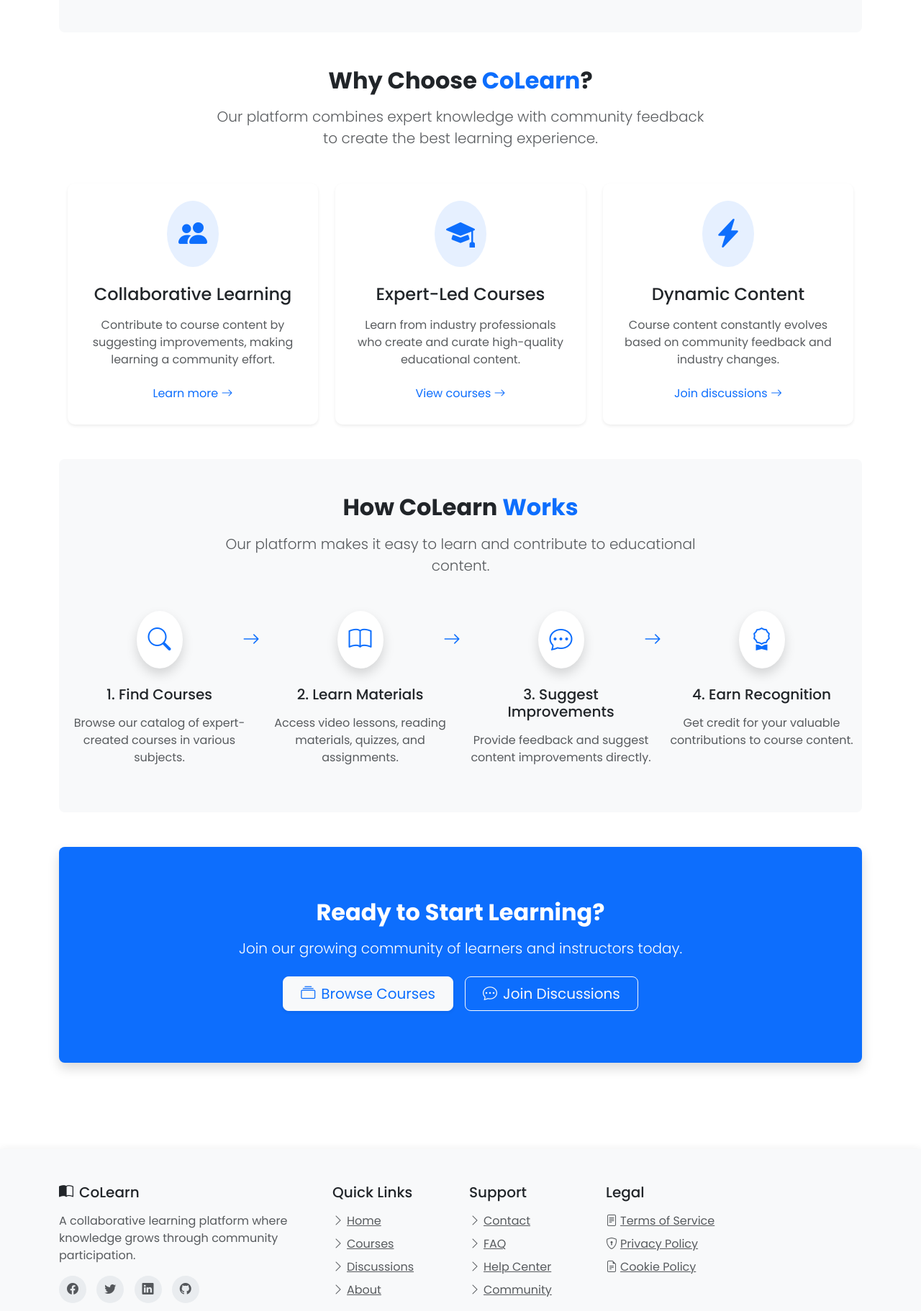
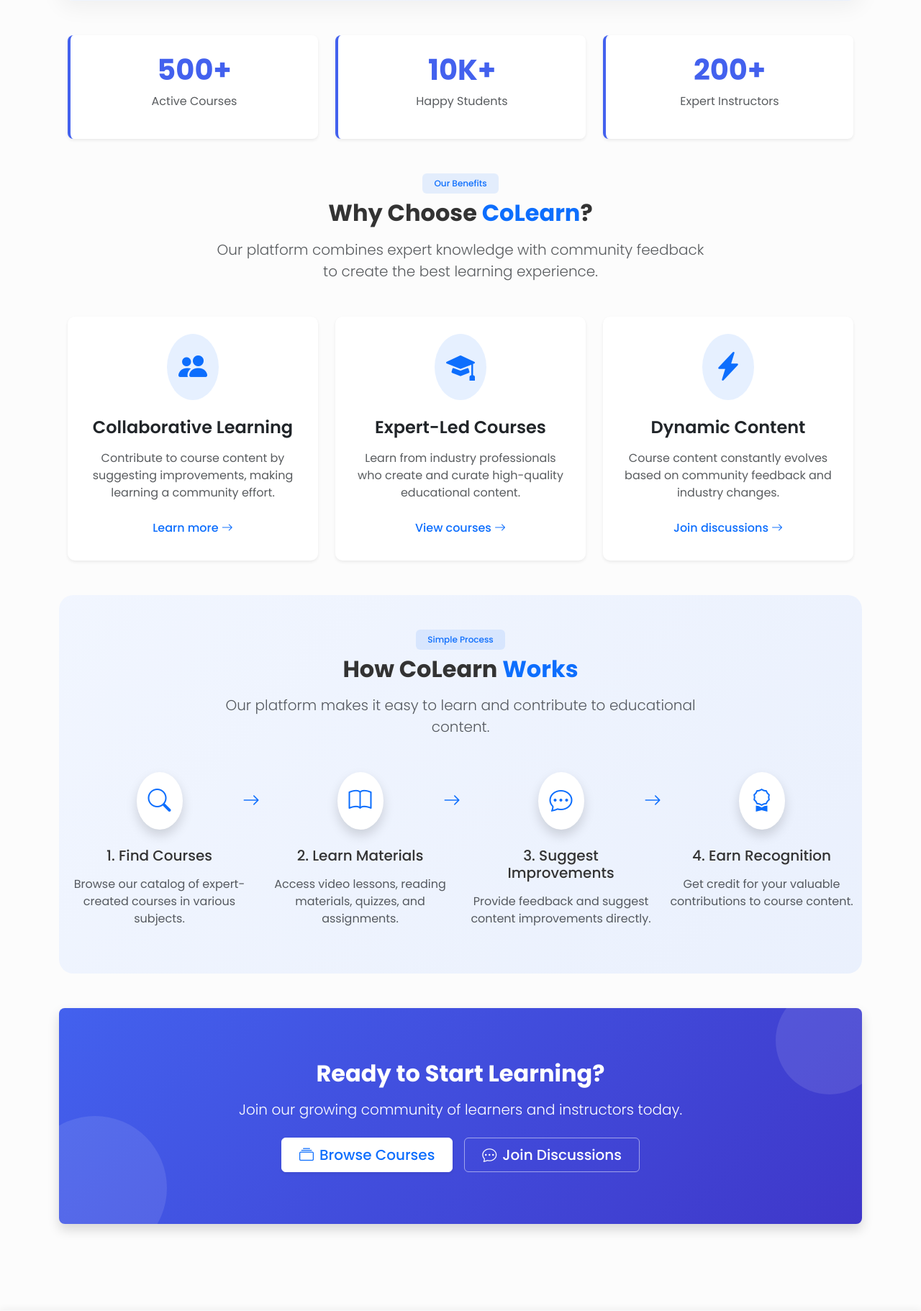
Before and after one commit to dehongi/colearn, a Django app: page / in a window 1280 px wide. Shown: the part 539-2361 px from the top of the page at 72% size. Run offline with Django 5.2, Linux system fonts and the light colour scheme; the visitor is signed in with stand-in values (Sample User, id 1).

Commit message:
styles updated

```diff
--- a/templates/base.html
+++ b/templates/base.html
@@ -1,3 +1,4 @@
+{% load static %}
 {% load i18n %}
 <!DOCTYPE html>
 <html lang="en">
@@ -12,6 +13,9 @@
     <link rel="shortcut icon" href="/static/pwa/favicon.ico" />
     <link rel="apple-touch-icon" sizes="180x180" href="/static/pwa/apple-touch-icon.png" />
     <meta name="apple-mobile-web-app-title" content="CoLearn" />
+    <meta name="apple-mobile-web-app-capable" content="yes" />
+    <meta name="apple-mobile-web-app-status-bar-style" content="default" />
+    <meta name="theme-color" content="#4361ee" />
     <link rel="manifest" href="/static/pwa/site.webmanifest" />
     <!-- End PWA -->
 
@@ -24,103 +28,13 @@
     <link rel="preconnect" href="https://fonts.gstatic.com" crossorigin>
     <link href="https://fonts.googleapis.com/css2?family=Poppins:wght@300;400;500;600;700&display=swap" rel="stylesheet">
     <!-- Custom CSS -->
-    <style>
-        :root {
-            --primary-color: #4361ee;
-            --secondary-color: #3f37c9;
-            --accent-color: #4cc9f0;
-            --light-color: #f8f9fa;
-            --dark-color: #212529;
-        }
+    <link rel="stylesheet" href="{% static 'css/styles.css' %}">
 
-        body {
-            font-family: 'Poppins', sans-serif;
-            min-height: 100vh;
-            display: flex;
-            flex-direction: column;
-        }
-
-        main {
-            flex: 1 0 auto;
-        }
-
-        .navbar-brand {
-            font-weight: 700;
-            letter-spacing: 0.5px;
-        }
-
-        .navbar {
-            box-shadow: 0 2px 10px rgba(0,0,0,0.1);
-        }
-
-        .nav-link {
-            font-weight: 500;
-            transition: all 0.3s ease;
-        }
-
-        .nav-link:hover {
-            transform: translateY(-2px);
-        }
-
-        .btn-primary {
-            background-color: var(--primary-color);
-            border-color: var(--primary-color);
-        }
-
-        .btn-primary:hover {
-            background-color: var(--secondary-color);
-            border-color: var(--secondary-color);
-        }
-
-        .card {
-            border-radius: 10px;
-            border: none;
-            box-shadow: 0 5px 15px rgba(0,0,0,0.05);
-            transition: transform 0.3s ease, box-shadow 0.3s ease;
-        }
-
-        .card:hover {
-            transform: translateY(-5px);
-            box-shadow: 0 10px 25px rgba(0,0,0,0.1);
-        }
-
-        .footer {
-            background-color: #f8f9fa;
-            box-shadow: 0 -2px 10px rgba(0,0,0,0.05);
-        }
-
-        .footer a {
-            color: #6c757d;
-            transition: color 0.3s ease;
-        }
-
-        .footer a:hover {
-            color: var(--primary-color);
-            text-decoration: none;
-        }
-
-        .social-icons a {
-            display: inline-flex;
-            align-items: center;
-            justify-content: center;
-            width: 38px;
-            height: 38px;
-            border-radius: 50%;
-            background-color: #e9ecef;
-            margin-right: 10px;
-            transition: all 0.3s ease;
-        }
-
-        .social-icons a:hover {
-            background-color: var(--primary-color);
-            color: white !important;
-        }
-    </style>
     {% block extra_css %}{% endblock %}
 </head>
 <body>
     <!-- Navigation -->
-    <nav class="navbar navbar-expand-lg navbar-dark" style="background-color: var(--primary-color);">
+    <nav class="navbar navbar-expand-lg navbar-dark sticky-top" style="background-color: var(--primary-color);">
         <div class="container">
             <a class="navbar-brand" href="{% url 'website:home' %}">
                 <i class="bi bi-book-half me-2"></i>CoLearn
@@ -179,13 +93,13 @@
                             </ul>
                         </li>
                     {% else %}
-                        <li class="nav-item">
-                            <a class="nav-link btn btn-outline-light btn-sm me-2 px-3" href="{% url 'accounts:login' %}">
+                        <li class="nav-item me-2">
+                            <a class="nav-link btn btn-outline-light btn-sm px-3" href="{% url 'accounts:login' %}">
                                 <i class="bi bi-box-arrow-in-right me-1"></i>Login
                             </a>
                         </li>
                         <li class="nav-item">
-                            <a class="nav-link btn btn-light btn-sm text-primary px-3" href="{% url 'accounts:register' %}">
+                            <a class="btn btn-light btn-sm text-primary px-3" href="{% url 'accounts:register' %}">
                                 <i class="bi bi-person-plus me-1"></i>Register
                             </a>
                         </li>
@@ -263,6 +177,20 @@
 
     <!-- Bootstrap JS -->
     <script src="https://cdn.jsdelivr.net/npm/bootstrap@5.3.0/dist/js/bootstrap.bundle.min.js"></script>
+
+    <!-- PWA Registration -->
+    <script>
+        if ('serviceWorker' in navigator) {
+            window.addEventListener('load', function() {
+                navigator.serviceWorker.register('/static/sw.js').then(function(registration) {
+                    console.log('ServiceWorker registration successful with scope: ', registration.scope);
+                }, function(err) {
+                    console.log('ServiceWorker registration failed: ', err);
+                });
+            });
+        }
+    </script>
+
     {% block extra_js %}{% endblock %}
 </body>
 </html>
--- a/templates/website/home.html
+++ b/templates/website/home.html
@@ -1,17 +1,24 @@
 {% extends 'base.html' %}
+{% load static %}
 
 {% block title %}Home - CoLearn{% endblock %}
 
+{% block extra_css %}
+{{ block.super }}
+<link rel="stylesheet" href="{% static 'website/css/home.css' %}">
+{% endblock %}
+
 {% block content %}
 <!-- Hero Section -->
-<section class="py-5 bg-light rounded-3 mb-5">
-    <div class="row py-lg-5">
-        <div class="col-lg-6 col-md-8 mx-auto text-center">
-            <h1 class="fw-bold mb-4">Learn Together, <span class="text-primary">Grow Together</span></h1>
+<section class="hero-section py-5 mb-5">
+    <div class="container">
+        <div class="row align-items-center">
+            <div class="col-lg-6 mb-5 mb-lg-0">
+                <h1 class="display-4 fw-bold mb-4 text-gradient">Learn Together, <br><span class="text-primary">Grow Together</span></h1>
                 <p class="lead mb-4">CoLearn is a collaborative platform where experts create courses and learners help improve them. Join our community to share knowledge and learn from others.</p>
-            <div class="d-flex justify-content-center gap-3">
+                <div class="d-flex flex-wrap gap-3">
                     {% if user.is_authenticated %}
-                    <a href="{% url 'courses:course_list' %}" class="btn btn-primary btn-lg px-4 shadow-sm">
+                        <a href="{% url 'courses:course_list' %}" class="btn btn-primary btn-lg px-4 shadow">
                             <i class="bi bi-collection me-2"></i>Browse Courses
                         </a>
                         {% if user.is_instructor %}
@@ -20,7 +27,7 @@
                             </a>
                         {% endif %}
                     {% else %}
-                    <a href="{% url 'accounts:register' %}" class="btn btn-primary btn-lg px-4 shadow-sm">
+                        <a href="{% url 'accounts:register' %}" class="btn btn-primary btn-lg px-4 shadow pulse-animation">
                             <i class="bi bi-person-plus me-2"></i>Get Started
                         </a>
                         <a href="{% url 'accounts:login' %}" class="btn btn-outline-primary btn-lg px-4">
@@ -29,22 +36,51 @@
                     {% endif %}
                 </div>
             </div>
+            <div class="col-lg-6 text-center">
+                <img src="{% static 'website/images/hero-illustration.svg' %}" alt="Learning together" class="img-fluid hero-image" onerror="this.onerror=null; this.src='https://via.placeholder.com/600x400?text=CoLearn'; this.classList.add('placeholder-fallback');">
+            </div>
+        </div>
+    </div>
+</section>
+
+<!-- Stats Section -->
+<section class="container mb-5">
+    <div class="row g-4 text-center">
+        <div class="col-md-4">
+            <div class="stats-card shadow-sm p-4 rounded-3 h-100">
+                <h3 class="counter-value fw-bold">500+</h3>
+                <p class="text-muted">Active Courses</p>
+            </div>
+        </div>
+        <div class="col-md-4">
+            <div class="stats-card shadow-sm p-4 rounded-3 h-100">
+                <h3 class="counter-value fw-bold">10K+</h3>
+                <p class="text-muted">Happy Students</p>
+            </div>
+        </div>
+        <div class="col-md-4">
+            <div class="stats-card shadow-sm p-4 rounded-3 h-100">
+                <h3 class="counter-value fw-bold">200+</h3>
+                <p class="text-muted">Expert Instructors</p>
+            </div>
+        </div>
     </div>
 </section>
 
 <!-- Features Section -->
 <div class="container mb-5">
     <div class="text-center mb-5">
+        <span class="badge bg-primary bg-opacity-10 text-primary px-3 py-2 mb-2">Our Benefits</span>
         <h2 class="fw-bold mb-3">Why Choose <span class="text-primary">CoLearn</span>?</h2>
         <p class="lead text-muted mx-auto" style="max-width: 700px;">Our platform combines expert knowledge with community feedback to create the best learning experience.</p>
     </div>
 
     <div class="row g-4">
         <div class="col-lg-4 col-md-6">
-            <div class="card h-100 border-0 shadow-sm">
+            <div class="card h-100 border-0 shadow-sm feature-card">
                 <div class="card-body text-center p-4">
                     <div class="mb-4">
-                        <span class="d-inline-block bg-primary bg-opacity-10 text-primary p-3 rounded-circle">
+                        <span class="d-inline-block bg-primary bg-opacity-10 text-primary p-3 rounded-circle feature-icon">
                             <i class="bi bi-people-fill" style="font-size: 2.5rem;"></i>
                         </span>
                     </div>
@@ -55,10 +91,10 @@
             </div>
         </div>
         <div class="col-lg-4 col-md-6">
-            <div class="card h-100 border-0 shadow-sm">
+            <div class="card h-100 border-0 shadow-sm feature-card">
                 <div class="card-body text-center p-4">
                     <div class="mb-4">
-                        <span class="d-inline-block bg-primary bg-opacity-10 text-primary p-3 rounded-circle">
+                        <span class="d-inline-block bg-primary bg-opacity-10 text-primary p-3 rounded-circle feature-icon">
                             <i class="bi bi-mortarboard-fill" style="font-size: 2.5rem;"></i>
                         </span>
                     </div>
@@ -68,11 +104,11 @@
                 </div>
             </div>
         </div>
-        <div class="col-lg-4 col-md-6">
-            <div class="card h-100 border-0 shadow-sm">
+        <div class="col-lg-4 col-md-6 mx-auto">
+            <div class="card h-100 border-0 shadow-sm feature-card">
                 <div class="card-body text-center p-4">
                     <div class="mb-4">
-                        <span class="d-inline-block bg-primary bg-opacity-10 text-primary p-3 rounded-circle">
+                        <span class="d-inline-block bg-primary bg-opacity-10 text-primary p-3 rounded-circle feature-icon">
                             <i class="bi bi-lightning-charge-fill" style="font-size: 2.5rem;"></i>
                         </span>
                     </div>
@@ -86,18 +122,19 @@
 </div>
 
 <!-- How It Works Section -->
-<section class="bg-light py-5 my-5 rounded-3">
+<section class="how-it-works py-5 my-5">
     <div class="container">
         <div class="text-center mb-5">
+            <span class="badge bg-primary bg-opacity-10 text-primary px-3 py-2 mb-2">Simple Process</span>
             <h2 class="fw-bold mb-3">How CoLearn <span class="text-primary">Works</span></h2>
             <p class="lead text-muted mx-auto" style="max-width: 700px;">Our platform makes it easy to learn and contribute to educational content.</p>
         </div>
 
         <div class="row g-4">
             <div class="col-md-6 col-lg-3">
-                <div class="text-center">
+                <div class="text-center steps-card">
                     <div class="position-relative mb-4">
-                        <div class="bg-white rounded-circle d-inline-block p-3 shadow">
+                        <div class="bg-white rounded-circle d-inline-block p-3 shadow steps-icon">
                             <i class="bi bi-search text-primary" style="font-size: 2rem;"></i>
                         </div>
                         <div class="position-absolute top-50 start-100 translate-middle d-none d-lg-block">
@@ -109,9 +146,9 @@
                 </div>
             </div>
             <div class="col-md-6 col-lg-3">
-                <div class="text-center">
+                <div class="text-center steps-card">
                     <div class="position-relative mb-4">
-                        <div class="bg-white rounded-circle d-inline-block p-3 shadow">
+                        <div class="bg-white rounded-circle d-inline-block p-3 shadow steps-icon">
                             <i class="bi bi-book text-primary" style="font-size: 2rem;"></i>
                         </div>
                         <div class="position-absolute top-50 start-100 translate-middle d-none d-lg-block">
@@ -123,9 +160,9 @@
                 </div>
             </div>
             <div class="col-md-6 col-lg-3">
-                <div class="text-center">
+                <div class="text-center steps-card">
                     <div class="position-relative mb-4">
-                        <div class="bg-white rounded-circle d-inline-block p-3 shadow">
+                        <div class="bg-white rounded-circle d-inline-block p-3 shadow steps-icon">
                             <i class="bi bi-chat-dots text-primary" style="font-size: 2rem;"></i>
                         </div>
                         <div class="position-absolute top-50 start-100 translate-middle d-none d-lg-block">
@@ -137,9 +174,9 @@
                 </div>
             </div>
             <div class="col-md-6 col-lg-3">
-                <div class="text-center">
+                <div class="text-center steps-card">
                     <div class="position-relative mb-4">
-                        <div class="bg-white rounded-circle d-inline-block p-3 shadow">
+                        <div class="bg-white rounded-circle d-inline-block p-3 shadow steps-icon">
                             <i class="bi bi-award text-primary" style="font-size: 2rem;"></i>
                         </div>
                     </div>
@@ -152,11 +189,11 @@
 </section>
 
 <!-- Call to Action -->
-<section class="py-5 mb-5 bg-primary text-white rounded-3 shadow">
+<section class="py-5 mb-5 text-white rounded-3 shadow cta-section">
     <div class="container text-center py-4">
         <h2 class="fw-bold mb-3">Ready to Start Learning?</h2>
         <p class="lead mb-4">Join our growing community of learners and instructors today.</p>
-        <div class="d-flex justify-content-center gap-3">
+        <div class="d-flex flex-wrap justify-content-center gap-3">
             {% if not user.is_authenticated %}
                 <a href="{% url 'accounts:register' %}" class="btn btn-light btn-lg px-4 text-primary shadow-sm">
                     <i class="bi bi-person-plus me-2"></i>Create Free Account
--- /dev/null
+++ b/website/static/css/styles.css
@@ -0,0 +1,206 @@
+:root {
+    --primary-color: #4361ee;
+    --secondary-color: #3f37c9;
+    --accent-color: #4cc9f0;
+    --light-color: #f8f9fa;
+    --dark-color: #212529;
+}
+
+body {
+    font-family: 'Poppins', sans-serif;
+    min-height: 100vh;
+    display: flex;
+    flex-direction: column;
+    color: #333;
+    background-color: #fcfcfc;
+}
+
+main {
+    flex: 1 0 auto;
+}
+
+.navbar-brand {
+    font-weight: 700;
+    letter-spacing: 0.5px;
+    font-size: 1.5rem;
+}
+
+.navbar {
+    box-shadow: 0 2px 10px rgba(0, 0, 0, 0.1);
+    padding: 0.75rem 1rem;
+}
+
+.nav-link {
+    font-weight: 500;
+    transition: all 0.3s ease;
+    padding: 0.5rem 1rem;
+    margin: 0 0.125rem;
+    border-radius: 4px;
+}
+
+.nav-link:hover {
+    transform: translateY(-2px);
+    background-color: rgba(255, 255, 255, 0.1);
+}
+
+.navbar-dark .navbar-nav .nav-link {
+    color: rgba(255, 255, 255, 0.85);
+}
+
+.navbar-dark .navbar-nav .nav-link:hover {
+    color: #fff;
+}
+
+.navbar-dark .navbar-nav .nav-link.active {
+    color: #fff;
+    background-color: rgba(255, 255, 255, 0.15);
+}
+
+.btn {
+    font-weight: 500;
+    border-radius: 6px;
+    padding: 0.5rem 1.25rem;
+    transition: all 0.3s ease;
+}
+
+.btn-primary {
+    background-color: var(--primary-color);
+    border-color: var(--primary-color);
+}
+
+.btn-primary:hover {
+    background-color: var(--secondary-color);
+    border-color: var(--secondary-color);
+    transform: translateY(-2px);
+    box-shadow: 0 4px 8px rgba(0, 0, 0, 0.1);
+}
+
+.btn-light {
+    background-color: #fff;
+    border-color: #fff;
+    color: var(--primary-color);
+}
+
+.btn-light:hover {
+    background-color: #f8f9fa;
+    border-color: #f8f9fa;
+    color: var(--secondary-color);
+    transform: translateY(-2px);
+    box-shadow: 0 4px 8px rgba(0, 0, 0, 0.1);
+}
+
+.btn-outline-light {
+    border-color: rgba(255, 255, 255, 0.5);
+    color: #fff;
+}
+
+.btn-outline-light:hover {
+    background-color: rgba(255, 255, 255, 0.1);
+    border-color: #fff;
+    color: #fff;
+}
+
+.card {
+    border-radius: 10px;
+    border: none;
+    box-shadow: 0 5px 15px rgba(0, 0, 0, 0.05);
+    transition: transform 0.3s ease, box-shadow 0.3s ease;
+    overflow: hidden;
+}
+
+.card:hover {
+    transform: translateY(-5px);
+    box-shadow: 0 10px 25px rgba(0, 0, 0, 0.1);
+}
+
+.card-title {
+    font-weight: 600;
+    color: var(--dark-color);
+}
+
+.footer {
+    background-color: #f8f9fa;
+    box-shadow: 0 -2px 10px rgba(0, 0, 0, 0.05);
+}
+
+.footer a {
+    color: #6c757d;
+    transition: color 0.3s ease;
+}
+
+.footer a:hover {
+    color: var(--primary-color);
+    text-decoration: none;
+}
+
+.social-icons a {
+    display: inline-flex;
+    align-items: center;
+    justify-content: center;
+    width: 38px;
+    height: 38px;
+    border-radius: 50%;
+    background-color: #e9ecef;
+    margin-right: 10px;
+    transition: all 0.3s ease;
+}
+
+.social-icons a:hover {
+    background-color: var(--primary-color);
+    color: white !important;
+    transform: translateY(-3px);
+    box-shadow: 0 5px 10px rgba(0, 0, 0, 0.1);
+}
+
+/* Alert styles */
+.alert {
+    border-radius: 8px;
+    border: none;
+}
+
+/* Form styles */
+.form-control {
+    border-radius: 6px;
+    padding: 0.75rem 1rem;
+    border: 1px solid #dee2e6;
+    transition: all 0.3s ease;
+}
+
+.form-control:focus {
+    border-color: var(--primary-color);
+    box-shadow: 0 0 0 0.25rem rgba(67, 97, 238, 0.15);
+}
+
+/* Badge styles */
+.badge {
+    font-weight: 500;
+    padding: 0.5em 0.75em;
+    border-radius: 6px;
+}
+
+/* Dropdown styles */
+.dropdown-menu {
+    border: none;
+    border-radius: 8px;
+    box-shadow: 0 5px 15px rgba(0, 0, 0, 0.1);
+    padding: 0.5rem;
+}
+
+.dropdown-item {
+    border-radius: 4px;
+    padding: 0.5rem 1rem;
+    transition: all 0.3s ease;
+}
+
+.dropdown-item:hover {
+    background-color: rgba(67, 97, 238, 0.1);
+    color: var(--primary-color);
+}
+
+/* Custom container for smaller screens */
+@media (max-width: 576px) {
+    .container {
+        padding-left: 1.25rem;
+        padding-right: 1.25rem;
+    }
+}
--- /dev/null
+++ b/website/static/website/css/home.css
@@ -0,0 +1,190 @@
+/* Hero Section */
+.hero-section {
+    background: linear-gradient(135deg, rgba(240, 245, 255, 0.9) 0%, rgba(232, 239, 253, 0.9) 100%);
+    border-radius: 20px;
+    position: relative;
+    overflow: hidden;
+    box-shadow: 0 10px 30px rgba(0, 0, 0, 0.05);
+}
+
+.hero-section::before {
+    content: '';
+    position: absolute;
+    top: -100px;
+    right: -100px;
+    width: 300px;
+    height: 300px;
+    border-radius: 50%;
+    background: linear-gradient(135deg, rgba(76, 201, 240, 0.1) 0%, rgba(67, 97, 238, 0.1) 100%);
+    z-index: 0;
+}
+
+.text-gradient {
+    background: linear-gradient(90deg, var(--primary-color), var(--secondary-color));
+    -webkit-background-clip: text;
+    background-clip: text;
+    color: transparent;
+    display: inline-block;
+}
+
+.hero-image {
+    max-width: 90%;
+    animation: float 6s ease-in-out infinite;
+    filter: drop-shadow(0 10px 15px rgba(0, 0, 0, 0.1));
+}
+
+@keyframes float {
+    0% {
+        transform: translateY(0px);
+    }
+
+    50% {
+        transform: translateY(-20px);
+    }
+
+    100% {
+        transform: translateY(0px);
+    }
+}
+
+.pulse-animation {
+    animation: pulse 2s infinite;
+    box-shadow: 0 0 0 0 rgba(67, 97, 238, 0.7);
+}
+
+@keyframes pulse {
+    0% {
+        transform: scale(0.95);
+        box-shadow: 0 0 0 0 rgba(67, 97, 238, 0.7);
+    }
+
+    70% {
+        transform: scale(1);
+        box-shadow: 0 0 0 10px rgba(67, 97, 238, 0);
+    }
+
+    100% {
+        transform: scale(0.95);
+        box-shadow: 0 0 0 0 rgba(67, 97, 238, 0);
+    }
+}
+
+/* Stats Cards */
+.stats-card {
+    background-color: white;
+    transition: all 0.3s ease;
+    border-left: 4px solid var(--primary-color);
+}
+
+.stats-card:hover {
+    transform: translateY(-5px);
+}
+
+.counter-value {
+    font-size: 2.5rem;
+    color: var(--primary-color);
+}
+
+/* Feature Cards */
+.feature-card {
+    transition: all 0.3s ease;
+    z-index: 1;
+}
+
+.feature-card:hover {
+    transform: translateY(-10px);
+}
+
+.feature-icon {
+    transition: all 0.3s ease;
+}
+
+.feature-card:hover .feature-icon {
+    background-color: var(--primary-color) !important;
+    color: white !important;
+}
+
+/* How It Works Section */
+.how-it-works {
+    background: linear-gradient(135deg, rgba(240, 245, 255, 0.9) 0%, rgba(232, 239, 253, 0.9) 100%);
+    border-radius: 20px;
+    position: relative;
+    overflow: hidden;
+}
+
+.steps-card {
+    transition: all 0.3s ease;
+}
+
+.steps-card:hover .steps-icon {
+    transform: scale(1.1);
+    background-color: var(--primary-color);
+    color: white !important;
+}
+
+.steps-card:hover .steps-icon i {
+    color: white !important;
+}
+
+.steps-icon {
+    transition: all 0.3s ease;
+    z-index: 1;
+}
+
+/* CTA Section */
+.cta-section {
+    background: linear-gradient(135deg, var(--primary-color) 0%, var(--secondary-color) 100%);
+    position: relative;
+    overflow: hidden;
+}
+
+.cta-section::before {
+    content: '';
+    position: absolute;
+    bottom: -50px;
+    left: -50px;
+    width: 200px;
+    height: 200px;
+    border-radius: 50%;
+    background: rgba(255, 255, 255, 0.1);
+    z-index: 0;
+}
+
+.cta-section::after {
+    content: '';
+    position: absolute;
+    top: -30px;
+    right: -30px;
+    width: 150px;
+    height: 150px;
+    border-radius: 50%;
+    background: rgba(255, 255, 255, 0.1);
+    z-index: 0;
+}
+
+/* Responsive adjustments */
+@media (max-width: 992px) {
+    .hero-section {
+        text-align: center;
+    }
+
+    .hero-image {
+        margin-top: 2rem;
+    }
+}
+
+@media (max-width: 768px) {
+    .text-gradient {
+        font-size: 2.5rem;
+    }
+
+    .counter-value {
+        font-size: 2rem;
+    }
+}
+
+/* Placeholder image styling */
+.placeholder-fallback {
+    border-radius: 10px;
+    border: 1px dashed var(--primary-color);
+}
```
Also changed, not shown: website/static/sw.js (added, +129 -0 lines), website/static/images/colearn.png, website/static/pwa/apple-touch-icon.png, website/static/pwa/favicon-96x96.png, website/static/pwa/favicon.ico, website/static/pwa/favicon.svg, website/static/pwa/web-app-manifest-192x192.png, website/static/pwa/web-app-manifest-512x512.png. Lines whose indentation alone changed are shown as unchanged.
